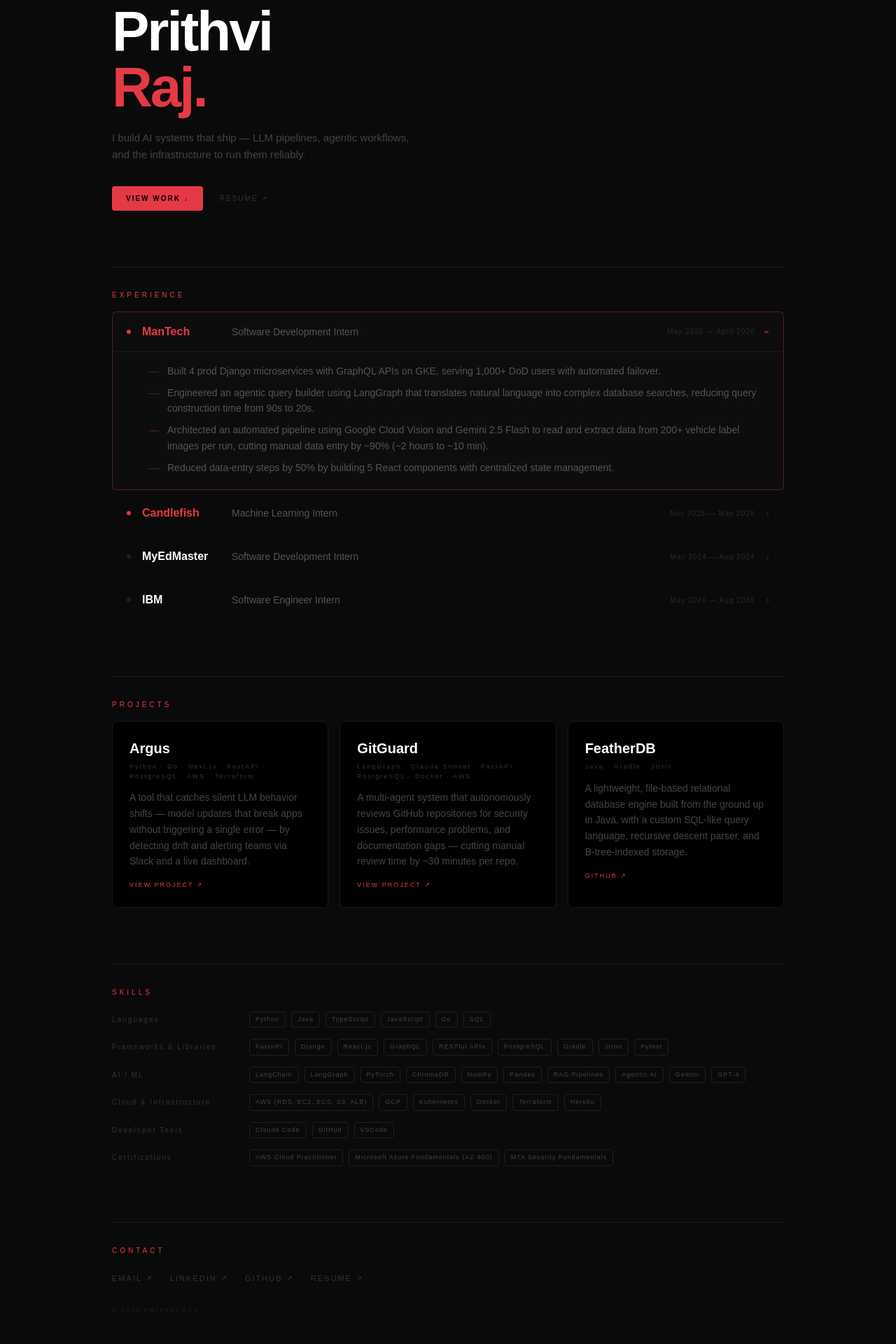
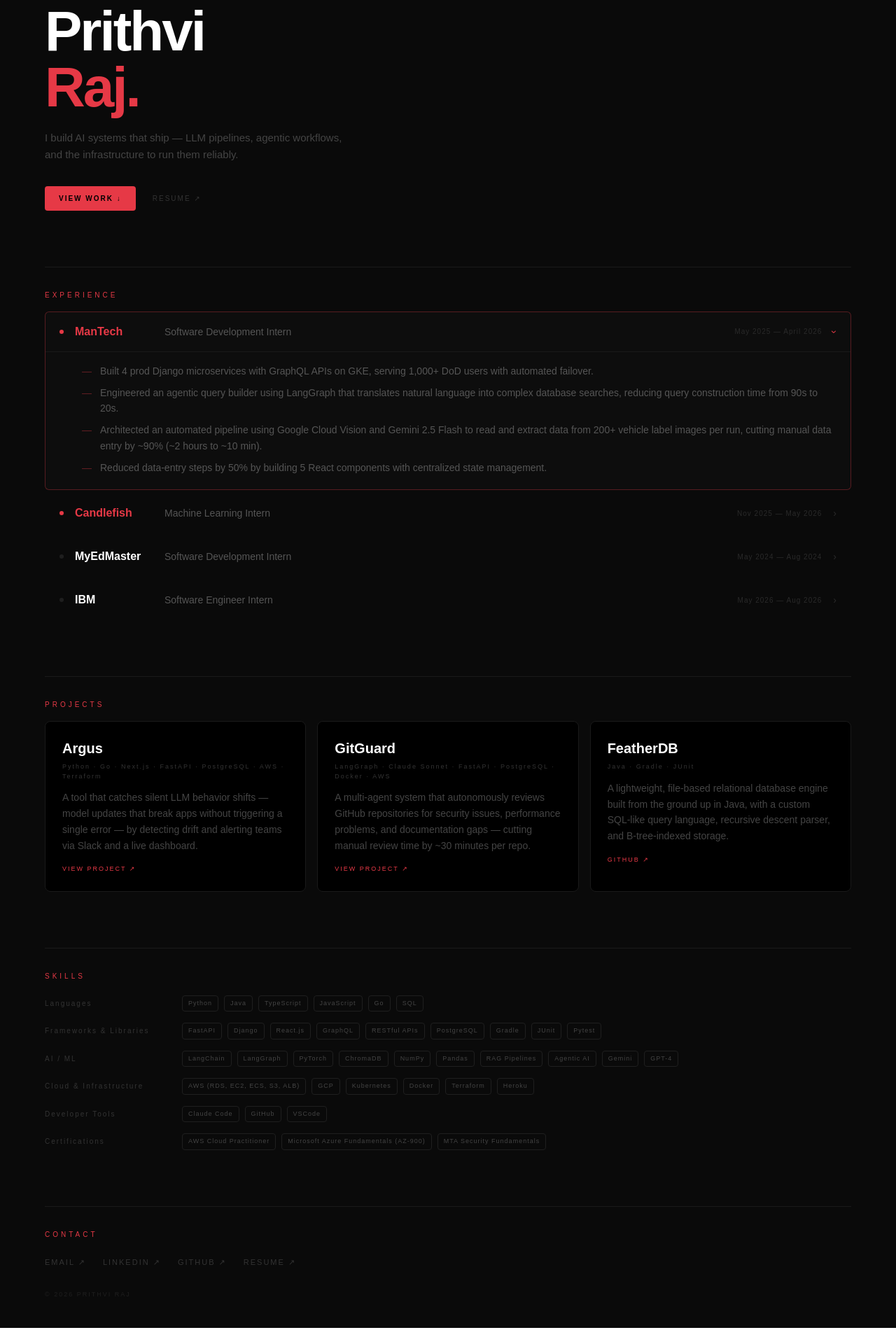
Before and after one commit to whozpj/Portfolio, a Next.js app in the folder portfolio/: page / in a window 1280 px wide. Shown: the part 122-2042 px from the top of the page at 70% size. After the commit the page ends 2019 px from the top, so only its background shows below. Built offline with nearby package versions, Linux system fonts and the light colour scheme.

Commit message:
fix: full-width layout, remove max-w constraint

```diff
--- a/portfolio/app/components/Experience.tsx
+++ b/portfolio/app/components/Experience.tsx
@@ -12,7 +12,7 @@
   const [openId, setOpenId] = useState<string>("mantech");
 
   return (
-    <section id="experience" className="px-8 py-10 max-w-5xl mx-auto">
+    <section id="experience" className="px-8 py-10 px-16">
       <div className="h-px bg-[#1a1a1a] mb-8" />
       <p className="font-mono text-[10px] tracking-[4px] text-[#e63946] mb-4">
         EXPERIENCE
--- a/portfolio/app/components/Footer.tsx
+++ b/portfolio/app/components/Footer.tsx
@@ -7,7 +7,7 @@
 
 export default function Footer() {
   return (
-    <footer id="contact" className="px-8 py-10 max-w-5xl mx-auto">
+    <footer id="contact" className="px-8 py-10 px-16">
       <div className="h-px bg-[#1a1a1a] mb-8" />
       <p className="font-mono text-[10px] tracking-[4px] text-[#e63946] mb-6">
         CONTACT
--- a/portfolio/app/components/Hero.tsx
+++ b/portfolio/app/components/Hero.tsx
@@ -1,6 +1,6 @@
 export default function Hero() {
   return (
-    <section className="pt-24 pb-10 px-8 max-w-5xl mx-auto">
+    <section className="pt-24 pb-10 px-8 px-16">
       <p className="font-mono text-[10px] tracking-[4px] text-[#e63946] mb-4">
         SOFTWARE ENGINEER · APPLIED AI · UVA
       </p>
--- a/portfolio/app/components/Projects.tsx
+++ b/portfolio/app/components/Projects.tsx
@@ -7,7 +7,7 @@
 
 export default function Projects() {
   return (
-    <section id="projects" className="px-8 py-10 max-w-5xl mx-auto">
+    <section id="projects" className="px-8 py-10 px-16">
       <div className="h-px bg-[#1a1a1a] mb-8" />
       <p className="font-mono text-[10px] tracking-[4px] text-[#e63946] mb-4">
         PROJECTS
--- a/portfolio/app/components/Skills.tsx
+++ b/portfolio/app/components/Skills.tsx
@@ -7,7 +7,7 @@
 
 export default function Skills() {
   return (
-    <section id="skills" className="px-8 py-10 max-w-5xl mx-auto">
+    <section id="skills" className="px-8 py-10 px-16">
       <div className="h-px bg-[#1a1a1a] mb-8" />
       <p className="font-mono text-[10px] tracking-[4px] text-[#e63946] mb-5">
         SKILLS
```
